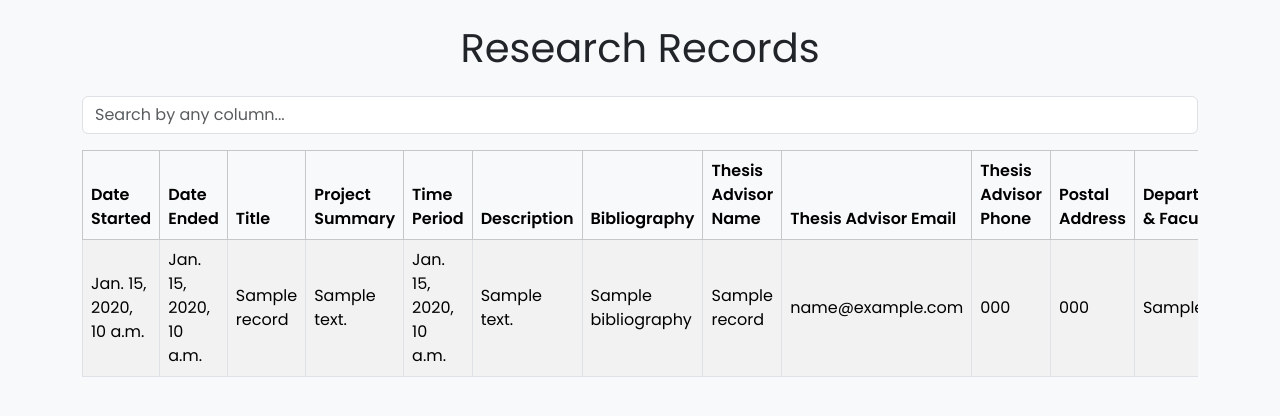
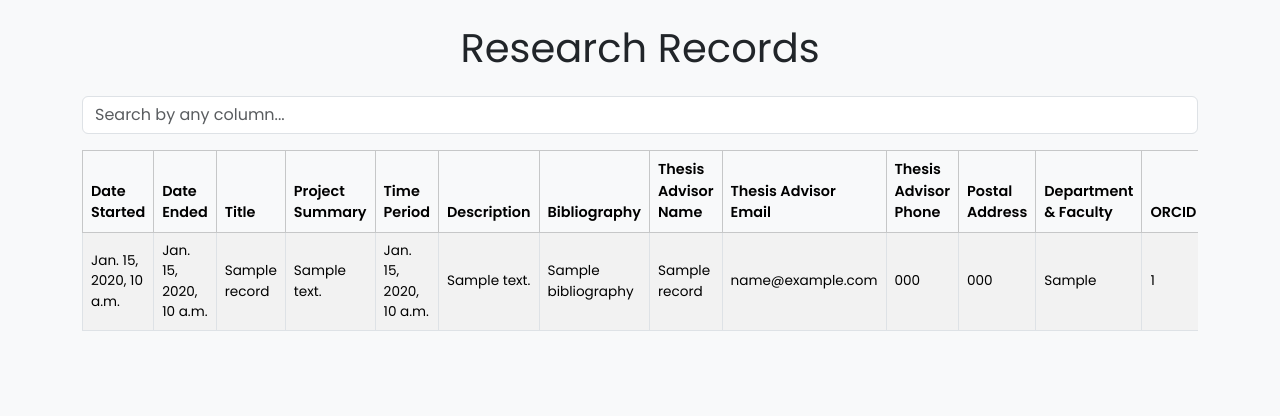
Before and after one commit to gitinference/fsdc-webapp, a Django app: template dashboard/templates/dashboard/entry_list.html in a window 1280 px wide. Shown: the part 56-472 px from the top of the page. Run offline with Django 5.2, Linux system fonts and the light colour scheme; the template is opened without the code that fills it: most values are stand-ins (such as "Sample title", 1, 10 or a date in 2020).

Commit message:
lower font size of entries

```diff
--- a/dashboard/templates/dashboard/approval_panel.html
+++ b/dashboard/templates/dashboard/approval_panel.html
@@ -11,7 +11,7 @@
         <ul class="list-group list-group-flush" id="unapproved-entries">
             {% for entry in unapproved_entries %}
                 <li class="list-group-item d-flex flex-column flex-md-row justify-content-between align-items-md-center">
-                    <div class="w-100">
+                    <div class="w-100" style="font-size:0.95rem;">
                         <div><strong>Title:</strong> {{ entry.title }}</div>
                         <div><strong>Project Summary:</strong> {{ entry.project_summary }}</div>
                         <div><strong>Time Period:</strong> {{ entry.time_period }}</div>
--- a/dashboard/templates/dashboard/entry_list.html
+++ b/dashboard/templates/dashboard/entry_list.html
@@ -15,8 +15,8 @@
     />
 
     <div class="table-responsive">
-        <table id="recordsTable" class="table table-bordered table-hover table-striped align-middle">
-            <thead class="table-light">
+        <table id="recordsTable" class="table table-bordered table-hover table-striped align-middle" style="font-size:0.85rem;">
+            <thead class="table-light" style="font-size:0.9rem;">
                 <tr>
                     <th>Date Started</th>
                     <th>Date Ended</th>
```
